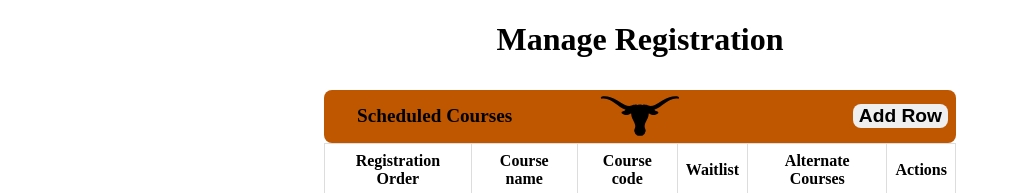
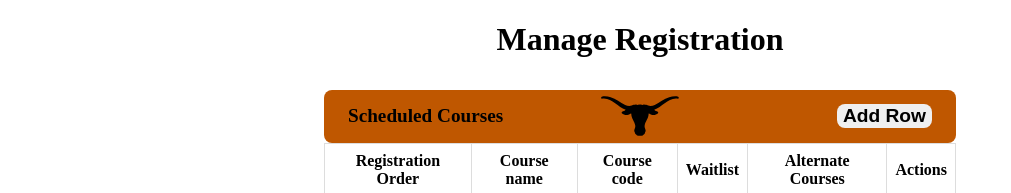
Before and after one commit to loganvaz/UT-Course-Scheduler, a browser extension: page htmls/manage_registration.html in a window 1280 px wide. Shown: the top 193 px of the page, without its empty margins (0-1011 px from the left). Drawn offline with Linux system fonts and the light colour scheme.

Commit message:
centered

```diff
--- a/css/manage_registration.css
+++ b/css/manage_registration.css
@@ -24,12 +24,13 @@ caption {
 }
 
 #title_component {
-    margin-left: 1vh;
+    margin-left: 3vh;
     position: relative;
     float: left;
     font-weight: bolder;
     font-size: larger;
     color: black;
+    text-align: left;
 }
 
 .longhorn_image_title {
@@ -58,18 +59,14 @@ caption {
 }
 
 #contain_add_row_button {
-    margin-right: 1vh;
-    align-items: right;
-    align-self: right;
-    float: right;
+    margin-right: 3vh;
 }
 
 
 /* Style for the add row button */
 #add-row-button {
-    border-top: 50%;
-    border-right: 2vh;
-    position: relative;
+
+
     float:right;
     text-align: right;
     border-radius: 1vh;
@@ -78,7 +75,6 @@ caption {
     font-weight:bolder;
     font-size: larger;
     cursor: pointer;
-    border-spacing: 0px;
 
 }
 
```
